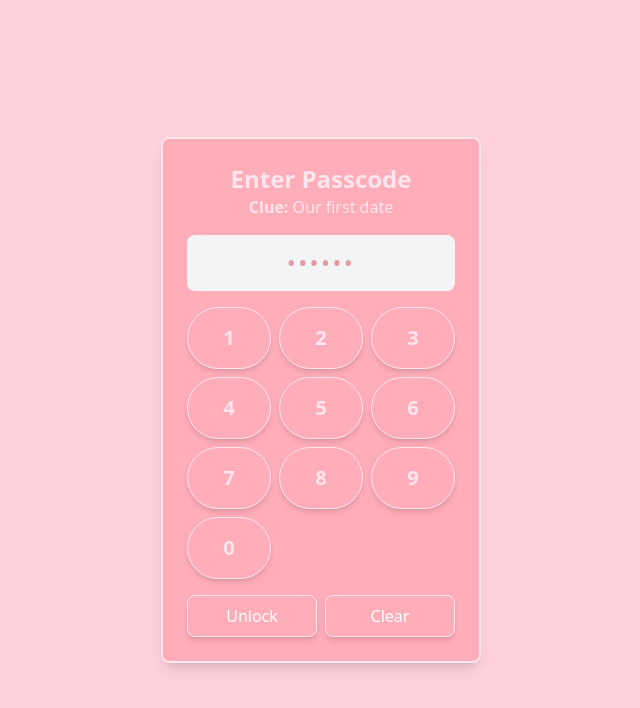
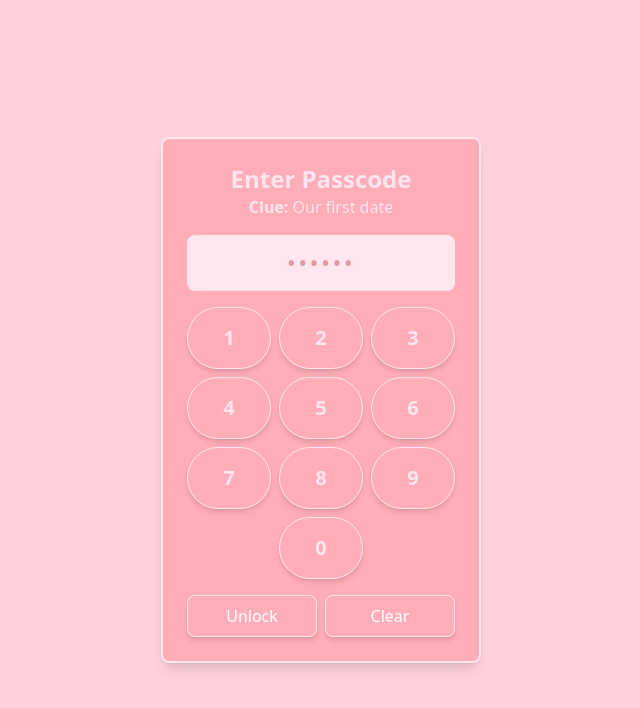
Before and after one commit to Daniel-CC-97/digital-scrapbook, a Next.js app: page / in a window 1280 px wide. Shown: the top 708 px of the page, without its empty margins (319-959 px from the left). Built offline with nearby package versions, Linux system fonts and the light colour scheme; no server answers; what contentful-management would draw is missing.

Commit message:
Fix zero placement on lock screen

```diff
--- a/src/app/components/Lockscreen.js
+++ b/src/app/components/Lockscreen.js
@@ -37,20 +37,30 @@ const Lockscreen = ({ onUnlock }) => {
           </p>
         </div>
         <div className="mb-4">
-          <div className="bg-gray-100 p-3 rounded-lg text-pastelPink-darker text-2xl tracking-widest text-center">
+          <div className="bg-pastelPink-light p-3 rounded-lg text-pastelPink-darker text-2xl tracking-widest text-center">
             {code.padEnd(6, "•")}
           </div>
         </div>
         <div className="grid grid-cols-3 gap-2 mb-4">
-          {["1", "2", "3", "4", "5", "6", "7", "8", "9", "0"].map((num) => (
+          {/* Keypad Buttons */}
+          {["1", "2", "3", "4", "5", "6", "7", "8", "9"].map((num, index) => (
             <button
-              key={num}
+              key={index}
               onClick={() => handleButtonClick(num)}
               className="border-pastelPink-light border text-pastelPink-light text-xl font-bold p-4 rounded-full shadow-md hover:bg-pastelPink-light hover:text-pastelPink-dark"
             >
               {num}
             </button>
           ))}
+          {/* Empty space for proper grid alignment */}
+          <div></div>
+          {/* The '0' button in the middle of the bottom row */}
+          <button
+            onClick={() => handleButtonClick("0")}
+            className="border-pastelPink-light border text-pastelPink-light text-xl font-bold p-4 rounded-full shadow-md hover:bg-pastelPink-light hover:text-pastelPink-dark"
+          >
+            0
+          </button>
         </div>
         <div className="flex justify-between gap-2">
           <button
```
